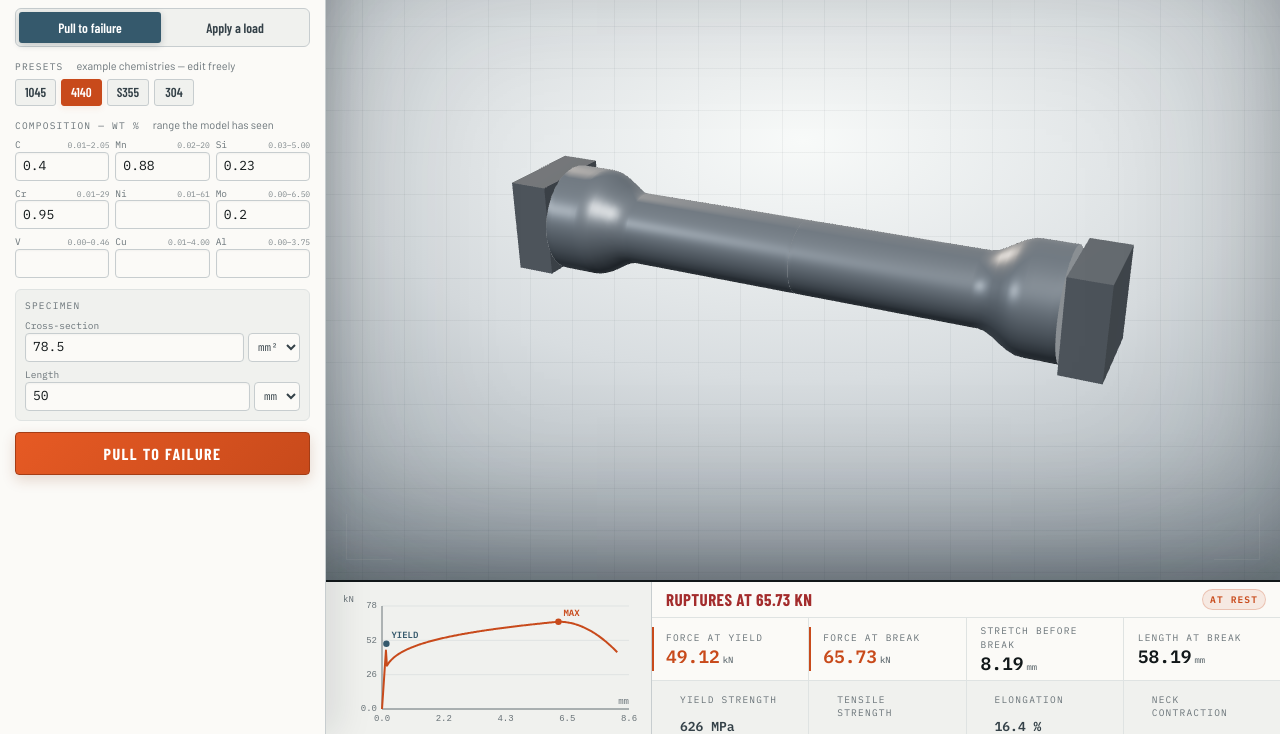
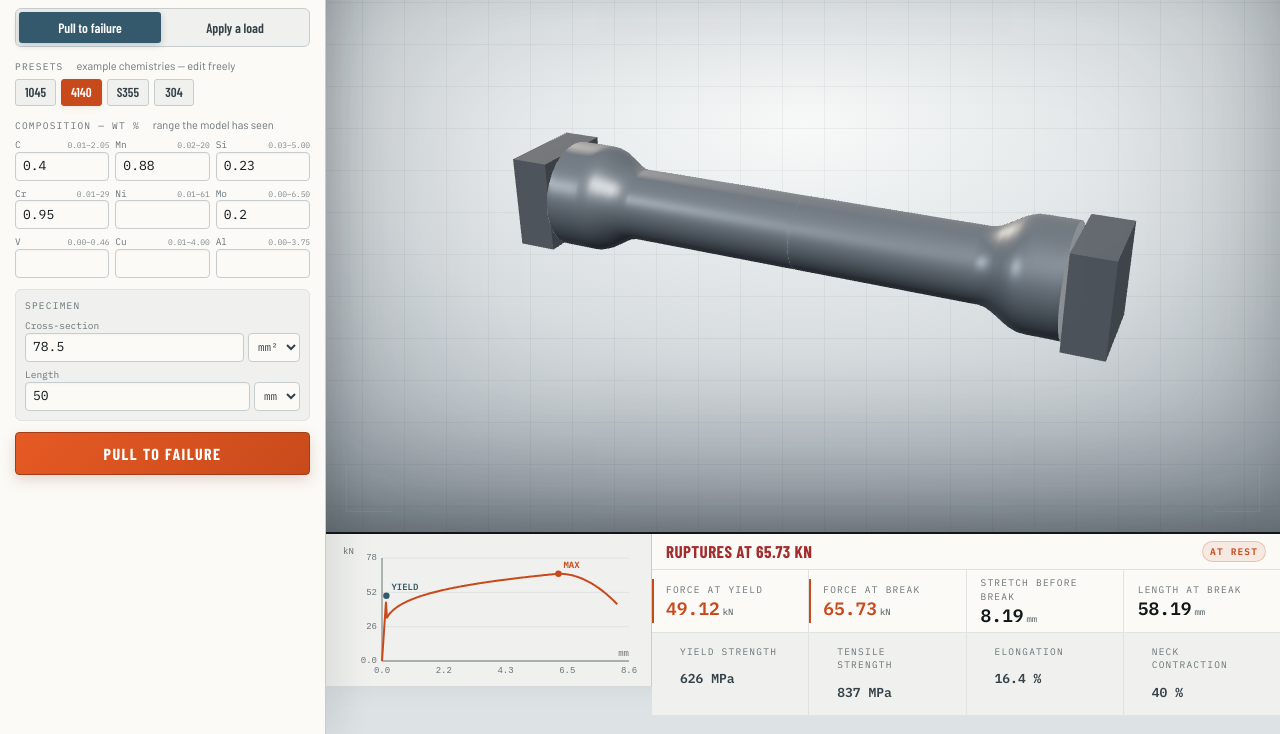
Before and after one commit to DavidDruker/stress-strain-predictor, a plain HTML site: page web/app.html in a window 1280 px wide. Shown: the part 66-800 px from the top of the page. Drawn offline with nearby package versions, Linux system fonts and the light colour scheme.

Commit message:
Crop the stage from the bottom and raise the readout bar by the same 48px

```diff
--- a/web/app.html
+++ b/web/app.html
@@ -31,6 +31,7 @@
     --f-mono: "IBM Plex Mono", ui-monospace, Menlo, monospace;
     --bar: 326px;
     --hud: 154px;
+    --lift: 48px; /* stage cropped from the bottom and the readout bar raised by the same amount */
   }
   @media (prefers-color-scheme: dark) {
     :root:not([data-theme="light"]) {
@@ -75,7 +76,7 @@
      sits, falling off toward the corners, with a soft inset shadow standing in
      for where the walls meet. */
   .stagewrap {
-    position: fixed; top: 0; right: 0; bottom: var(--hud); left: var(--bar);
+    position: fixed; top: 0; right: 0; bottom: calc(var(--hud) + var(--lift)); left: var(--bar);
     z-index: 0; overflow: hidden;
     background:
       linear-gradient(var(--grid) 1px, transparent 1px),
@@ -132,7 +133,7 @@
   /* A solid bar BELOW the stage, not a card floating over it. The specimen is
      the point of the page; covering it with the numbers defeats the layout. */
   .hud {
-    position: fixed; left: var(--bar); right: 0; bottom: 0; height: var(--hud); z-index: 2;
+    position: fixed; left: var(--bar); right: 0; bottom: var(--lift); height: var(--hud); z-index: 2;
     background: var(--surface); border-top: 2px solid var(--ink);
     padding-bottom: env(safe-area-inset-bottom, 0px);
     box-shadow: 0 -12px 34px rgba(19, 28, 34, .13);
```
